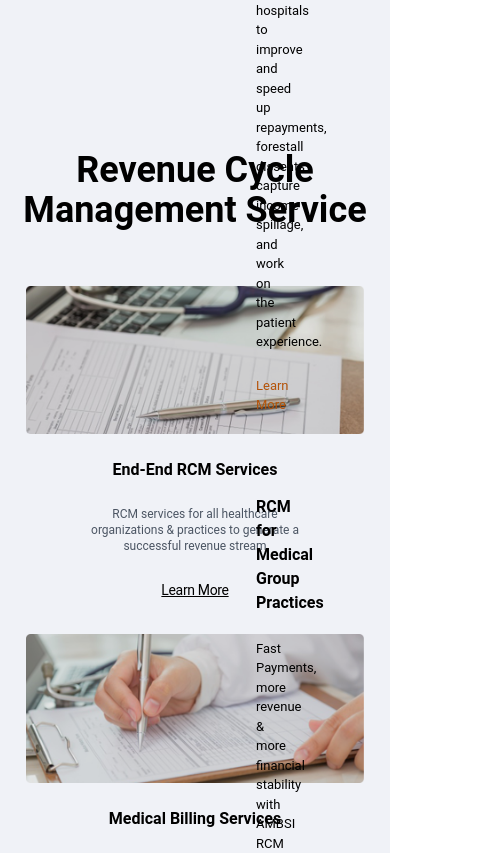
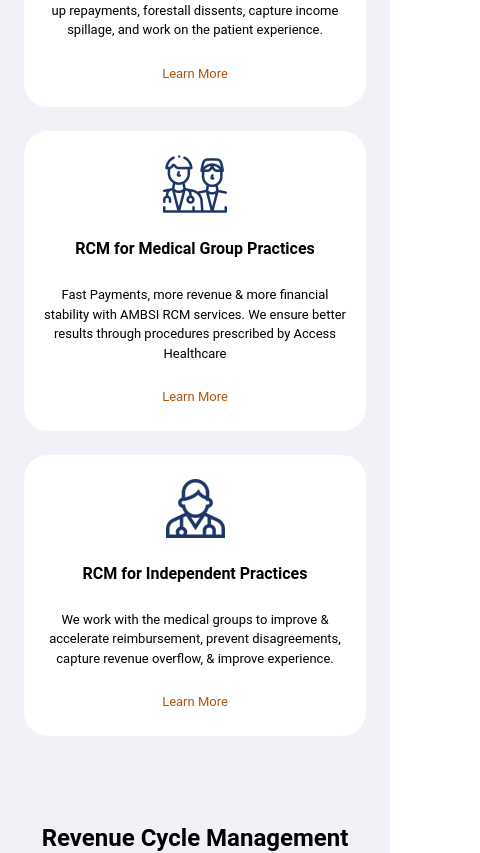
Before and after one commit to MohsinJura/ambsi-clone, a React (Vite) app: page / in a window 390 px wide. Shown: the part 645-1498 px from the top of the page, 480 px wide, since content can reach past the window. Built offline with nearby package versions, Linux system fonts and the light colour scheme.

Commit message:
landing page full responsive

```diff
--- a/src/Components/CardSection.jsx
+++ b/src/Components/CardSection.jsx
@@ -4,8 +4,8 @@
 const CardSection = () => {
 
   return (
-    <section className='max-w-[70pc] mx-auto'>
-      <div className='grid grid-cols-1 md:grid-cols-3 lg:gap-6 md:gap-3 gap-2'>
+    <section>
+      <div className='grid grid-cols-1 md:grid-cols-3 gap-6 px-6'>
 
         <Card
           icon = {<img src='icon1.png' size={60} color='indigo' />}
--- a/src/Components/FlexPiCard.jsx
+++ b/src/Components/FlexPiCard.jsx
@@ -3,12 +3,12 @@
 
 const FlexPiCard = ({title, imgurl}) => {
   return (
-    <section className='bg-back'>
-      <div className='px-32 md:px-52 space-y-8 pb-6 pt-12'>
+    <section>
+      <div className='max-w-[72pc] mx-auto space-y-8'>
 
-        <h2 className="text-4xl font-bold text-center">{title}</h2>
+        <h2 className="text-2xl md:text-4xl font-bold text-center">{title}</h2>
 
-        <div className='flex flex-col md:flex-row items-center justify-center py-3 space-y-6 md:space-y-0 md:space-x-14'>
+        <div className='flex flex-col md:flex-row items-center justify-center px-12 space-y-6 md:space-y-0 md:space-x-12'>
             <div className='w-full md:w-1/2'>
                 <IntroContent />
             </div>
--- a/src/Components/Footer.jsx
+++ b/src/Components/Footer.jsx
@@ -5,7 +5,7 @@
   return (
     <footer className="bg-darkblue text-Bwhite">
         <div className='w-full shadow-lg pt-12'>
-            <div className="w-[75%] mx-auto flex md:flex-row flex-col py-12">
+            <div className="w-[75%] mx-auto flex md:flex-row flex-col space-y-12 py-12">
                 {/* Logo and Description */}
                 <div className="text-center md:text-left md:min-w-[40%]">
                   <img src="/logo.png" alt="Ambsi Logo" className="mx-auto md:mx-0 w-32 mb-4" />
@@ -26,8 +26,8 @@
                 </div>
 
                 {/* Links Section */}
-                <div className="text-center md:text-left md:ml-12 md:min-w-[20%]">
-                <ul className="space-y-4 text-sm font-sog">
+                <div className="flex justify-center md:justify-start md:ml-12 md:min-w-[20%]">
+                  <ul className="space-y-4 text-sm font-sog text-left">
                     <li>RCM for Hospitals</li>
                     <li>RCM for Medical Group</li>
                     <li>RCM for Individual Practices</li>
@@ -36,8 +36,9 @@
                     <li>Medical Billing</li>
                   </ul>
                 </div>
-                <div className="text-center md:text-left md:ml-24 w-full md:min-w-[20%]">
-                <ul className="space-y-4 text-sm font-sog">
+
+                <div className="flex justify-center md:justify-start md:ml-24 -ml-12 md:min-w-[20%]">
+                <ul className="space-y-4 text-sm font-sog text-left">
                     <li>Credentialing</li>
                     <li>Denial Management</li>
                     <li>Patient Eligibility</li>
@@ -50,13 +51,14 @@
         </div>
 
       {/* Bottom Section */}
-      <div className="flex items-center justify-between px-32 h-12 font-sog text-small">
+      <div className="flex flex-col items-center justify-center space-y-3 md:space-y-0 md:px-32 py-3 md:flex-row md:justify-between text-small text-center">
   <p>© Ambsi 2022 - All Rights Reserved.</p>
-        <p className="mt-2">
-          <a href="#" className="hover:underline"> Privacy Policy </a> |{' '}
-          <a href="#" className="hover:underline"> Terms & Conditions </a>
+  <p className="mt-2 md:mt-0">
+    <a href="#" className="hover:underline">Privacy Policy</a> |{' '}
+    <a href="#" className="hover:underline">Terms & Conditions</a>
   </p>
 </div>
+
     </footer>
   );
 };
--- a/src/Components/Services.jsx
+++ b/src/Components/Services.jsx
@@ -3,13 +3,13 @@
 
 const Services = () => {
   return (
-    <section className='bg-back py-8'>
+    <section className='flex justify-center items-center max-w-[72pc] mx-auto'>
         <div className='space-y-10 text-center'>
 
-            <h1 className='font-bold text-4xl'>Revenue Cycle Management Service</h1>
+            <h1 className='font-bold text-2xl md:text-4xl'>Revenue Cycle Management Service</h1>
 
-            <div className='space-y-8 max-w-[95%] md:max-w-[85%] lg:max-w-[75%] mx-auto'>
-                <div className='grid grid-cols-1 md:grid-cols-3 lg:gap-10 !gap-4 px-4 md:px-12'>
+            <div className='space-y-12 px-6'>
+                <div className='grid grid-cols-1 md:grid-cols-3 gap-6'>
                     <TransparentCard
                         imgg={"service1.png"}
                         title={"End-End RCM Services"}
--- a/src/Components/Specialties.jsx
+++ b/src/Components/Specialties.jsx
@@ -21,7 +21,7 @@
 
 const MedicalSpecialties = () => {
   return (
-    <section className="bg-gray-100 py-10">
+    <section className="w-full">
       <h2 className="text-center text-2xl font-bold mb-8">Medical Specialties</h2>
       <div className="grid grid-cols-3 md:grid-cols-6 lg:grid-cols-8 gap-4 md:gap-10 lg:gap-11 max-w-[75%] mx-auto">
         {specialties.map((specialty, index) => (
--- a/src/Components/Testimonial.jsx
+++ b/src/Components/Testimonial.jsx
@@ -2,7 +2,7 @@
 
 const Testimonial = () => {
   return (
-    <section className="bg-gray-100 py-16 px-6 md:px-24">
+    <section className="py-16 px-6 md:px-24">
       {/* Heading */}
       <div className="text-center">
         <h2 className="text-xl md:text-2xl font-extrabold text-gray-800">
--- a/src/Pages/Home.jsx
+++ b/src/Pages/Home.jsx
@@ -9,12 +9,13 @@
 
 const Home = () => {
   return (
-    <div className=''>
+    <section className='bg-back'>
+      <div className='flex flex-col items-center space-y-12'>
 
         <Banner title={'MEDICAL BILLING & RCM SERVICES IN UNITED STATES'} imgPath={'/bg.png'} />
 
-      <div className='h-64 relative bg-back'>
-          <div className='absolute -top-16 px-60'>
+        <div className='h-[54pc] md:h-64 relative flex w-full justify-center max-w-[72pc] mx-auto'>
+            <div className='absolute -top-20 md:-top-28'>
                 <CardSection />
             </div>
         </div>
@@ -30,6 +31,7 @@
         <Testimonial />
 
       </div>
+    </section>
   )
 };
 export default Home;
--- a/src/subComponents/Card.jsx
+++ b/src/subComponents/Card.jsx
@@ -2,7 +2,7 @@
 
 const Card = ({icon, title, description}) => {
   return (
-    <section className=' rounded-3xl bg-white'>
+    <section className='rounded-3xl bg-white'>
       <div className='space-y-6 text-center px-4 py-6 '>
 
         <div className='flex justify-center '> {icon} </div>
--- a/src/subComponents/IntroContent.jsx
+++ b/src/subComponents/IntroContent.jsx
@@ -3,7 +3,7 @@
 const IntroContent = () => {
   return (
     <section>
-      <p className="text-[14px] leading-loose ">
+      <p className="text-small md:text-[13px] leading-loose">
         Ambsi is recognized as a leading provider of medical billing solutions in the United
         States. In today’s challenging healthcare environment, healthcare organizations need
         an innovative partner to help improve clinical workflows, increase revenue,
```
Lines whose indentation alone changed are shown as unchanged.
